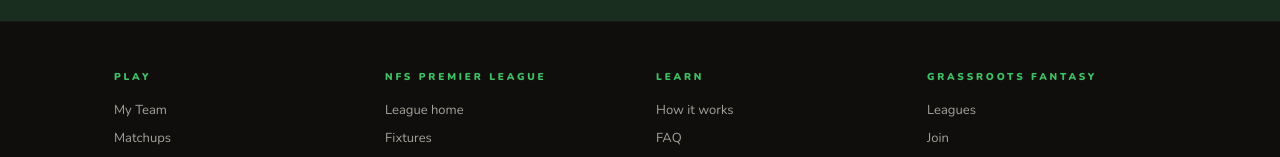
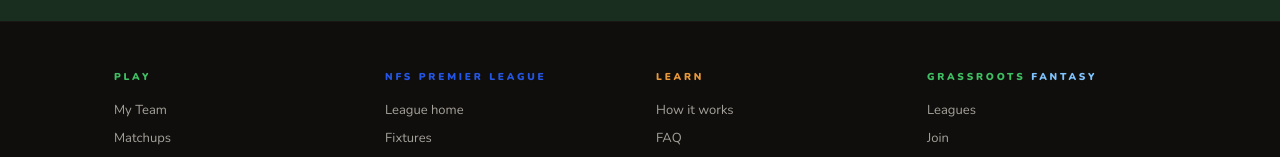
Before and after one commit to N8Nuks/grassrootsfantasy, a Next.js app: page /how in a window 1280 px wide. Shown: the part 6974-7131 px from the top of the page. Built offline with nearby package versions, Linux system fonts and the light colour scheme; no server answers.

Commit message:
Footer site directory with column colours

```diff
--- a/components/Footer.tsx
+++ b/components/Footer.tsx
@@ -1,6 +1,7 @@
-const COLUMNS: { title: string; links: { label: string; href: string; external?: boolean }[] }[] = [
+const COLUMNS: { title: string; accent: string; links: { label: string; href: string; external?: boolean }[] }[] = [
   {
     title: 'Play',
+    accent: '#3FBF63',
     links: [
       { label: 'My Team', href: '/team' },
       { label: 'Matchups', href: '/matchups' },
@@ -12,6 +13,7 @@ const COLUMNS: { title: string; links: { label: string; href: string; external?:
   },
   {
     title: 'NFS Premier League',
+    accent: '#2456E6',
     links: [
       { label: 'League home', href: '/nfs' },
       { label: 'Fixtures', href: '/nfs/fixtures' },
@@ -23,6 +25,7 @@ const COLUMNS: { title: string; links: { label: string; href: string; external?:
   },
   {
     title: 'Learn',
+    accent: '#E8983A',
     links: [
       { label: 'How it works', href: '/how' },
       { label: 'FAQ', href: '/faq' },
@@ -33,6 +36,7 @@ const COLUMNS: { title: string; links: { label: string; href: string; external?:
   },
   {
     title: 'Grassroots Fantasy',
+    accent: '#7FC4FF',
     links: [
       { label: 'Leagues', href: '/leagues' },
       { label: 'Join', href: '/join' },
@@ -69,8 +73,10 @@ export default function Footer() {
         <nav aria-label="Site directory" className="grid grid-cols-2 lg:grid-cols-4" style={{ columnGap: '32px', rowGap: '36px' }}>
           {COLUMNS.map(col => (
             <div key={col.title}>
-              <p className="text-[10px] font-black uppercase tracking-[0.28em]" style={{ color: '#3FBF63', marginBottom: '12px' }}>
-                {col.title}
+              <p className="text-[10px] font-black uppercase tracking-[0.28em]" style={{ color: col.accent, marginBottom: '12px' }}>
+                {col.title === 'Grassroots Fantasy'
+                  ? <><span style={{ color: '#3FBF63' }}>Grassroots</span> Fantasy</>
+                  : col.title}
               </p>
               <ul style={{ listStyle: 'none', margin: 0, padding: 0 }}>
                 {col.links.map(l => (
--- a/public/sw.js
+++ b/public/sw.js
@@ -7,7 +7,7 @@
    worker is sticky: it keeps serving its cached copy until a new one replaces
    it, so a stale worker can outlive a deploy. The version is what forces the
    old caches out. */
-const VERSION = 'gf-v8.4'
+const VERSION = 'gf-v8.5'
 const STATIC = `${VERSION}-static`
 const IMAGES = `${VERSION}-img`
 const PAGES = `${VERSION}-pages`
```
